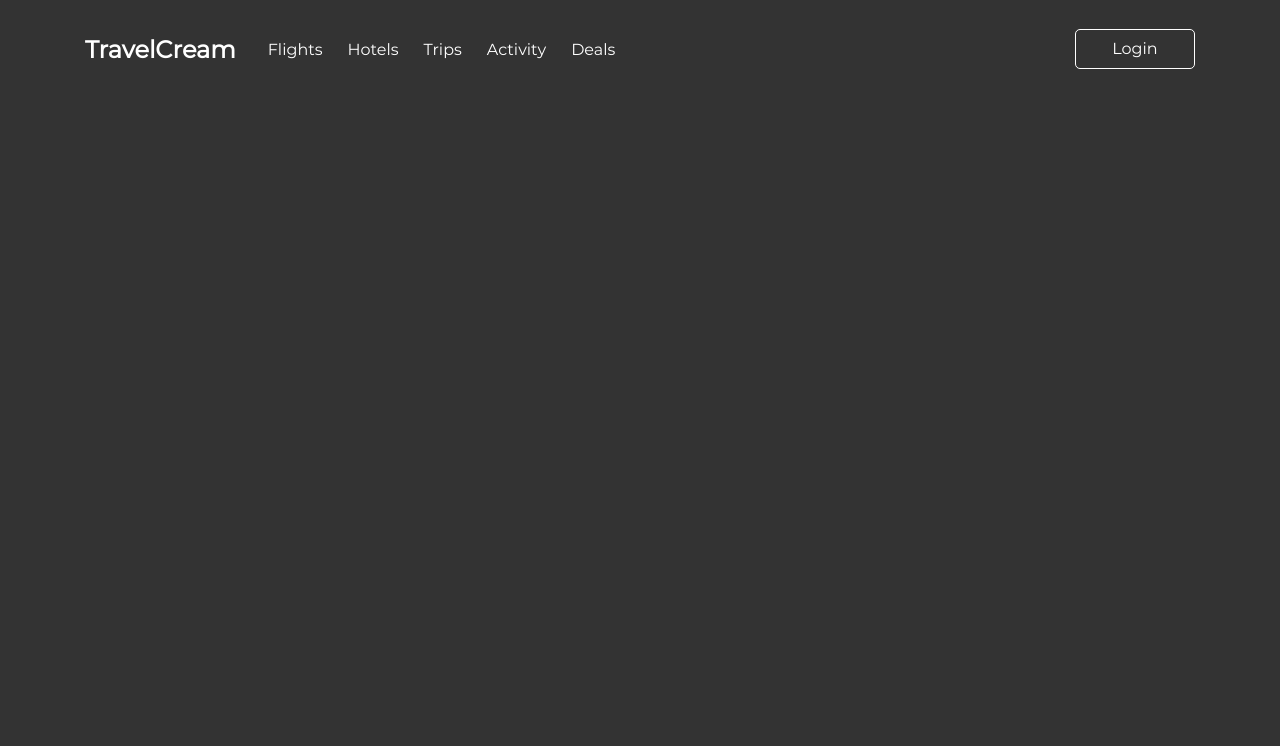
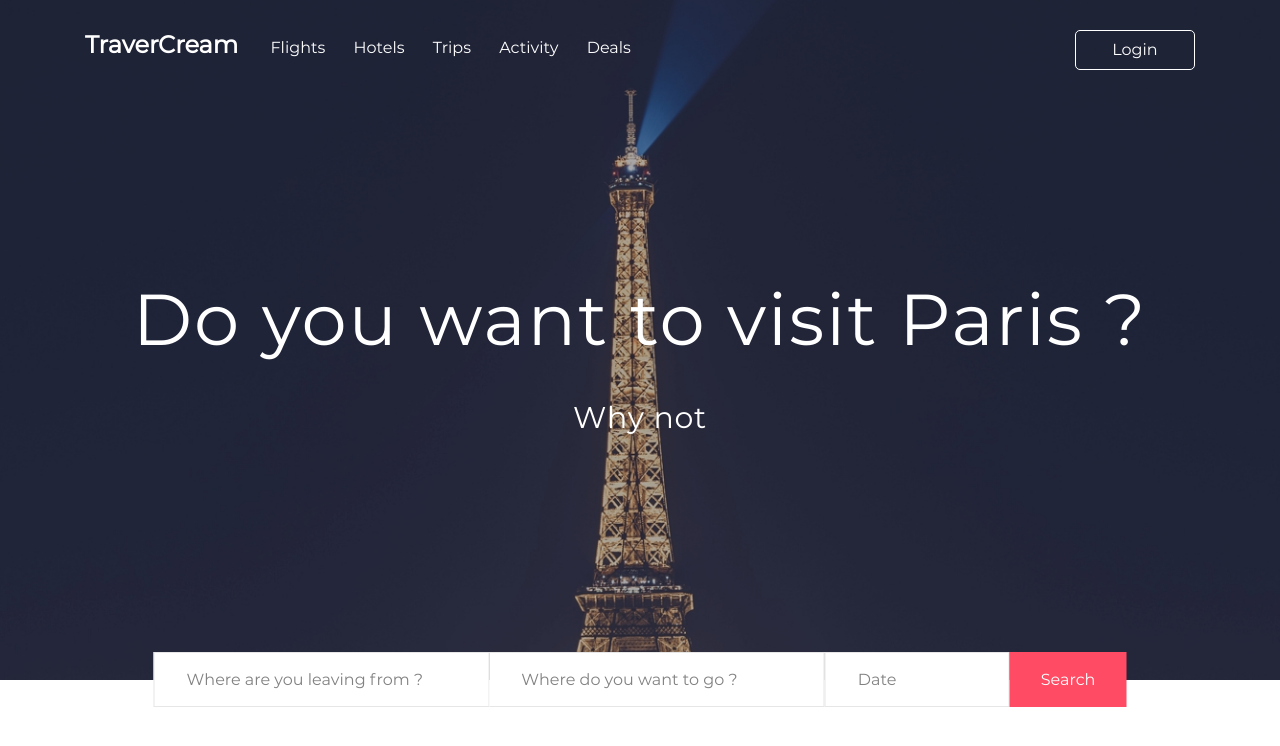
Before and after one commit to AdamabuMedina/Paris_Booking, a plain HTML site: page index.html in a window 1280 px wide. Drawn offline with Linux system fonts and the light colour scheme.

Commit message:
Верстка Первых двух секций

```diff
--- a/index.html
+++ b/index.html
@@ -10,25 +10,43 @@
 
 <body>
   <header class="header">
-    <div class="container header-block">
-      <div class="header-left">
-        <a href="#" class="header-logo">TravelCream</a>
-        <nav class="header-nav">
-          <ul class="header-link">
-            <li><a href="#" class="header-links">Flights</a></li>
-            <li><a href="#" class="header-links">Hotels</a></li>
-            <li><a href="#" class="header-links">Trips</a></li>
-            <li><a href="#" class="header-links">Activity</a></li>
-            <li><a href="#" class="header-links">Deals</a></li>
+    <div class="container clearfix">
+      <div class="header__left">
+        <a href="#" class="header__logo">
+          TraverCream
+        </a>
+        <nav class="header__nav">
+          <ul>
+            <li><a href="#">Flights</a></li>
+            <li><a href="#">Hotels</a></li>
+            <li><a href="#">Trips</a></li>
+            <li><a href="#">Activity</a></li>
+            <li><a href="#">Deals</a></li>
           </ul>
         </nav>
-
       </div>
-      <div class="header-right">
-        <button class="header-btn btn">Login</button>
+      <div class="header__right">
+        <button class="header__login">Login</button>
       </div>
     </div>
   </header>
+
+  <main>
+    <section class="first">
+      <div class="container">
+        <h1 class="first__heading">
+          Do you want to visit Paris ?
+        </h1>
+        <p class="first__descr">Why not</p>
+        <form class="first__form">
+          <input type="text" placeholder="Where are you leaving from ?">
+          <input type="text" placeholder="Where do you want to go ?">
+          <input type="text" class="small__input" placeholder="Date">
+          <button type="submit" class="">Search</button>
+        </form>
+      </div>
+    </section>
+  </main>
 </body>
 
 </html>
--- a/style.css
+++ b/style.css
@@ -25,29 +25,30 @@
    box-sizing: border-box;
    font-family: "Montserrat Regular";
    font-size: 16px;
-}
-
-body {
-   background-color: #333;
+   outline: none;
 }
 
 a {
    text-decoration: none;
 }
 
+.clearfix::after {
+   content: "";
+   display: block;
+   clear: both;
+}
+
 ul {
    list-style-type: none;
 }
 
-.btn {
-   width: 120px;
-   height: 40px;
-   font-weight: 500;
-   line-height: 26px;
-   background-color: transparent;
-   border: 1px solid #fff;
-   border-radius: 5px;
-   color: #fff;
+.header {
+   position: absolute;
+   left: 0;
+   top: 0;
+   width: 100%;
+   z-index: 10;
+   padding-top: 30px;
 }
 
 .container {
@@ -55,36 +56,119 @@ ul {
    margin: 0 auto;
 }
 
-.header-block {
-   display: flex;
-   align-items: center;
-   justify-content: space-between;
+.header__left {
+   float: left;
 }
 
-.header {
-   padding-top: 29px;
+.header__right {
+   float: right;
 }
 
-.header-logo {
+.header__logo {
+   display: inline-block;
    font-weight: 700;
    font-size: 24px;
    color: #fff;
 }
 
-.header-nav {
-   margin-left: 32px;
+.header__nav {
+   margin-left: 28px;
+   display: inline-block;
 }
 
-.header-left {
-   display: flex;
-   align-items: center;
+.header__nav ul {
+   list-style-type: none;
 }
 
-.header-link {
-   display: flex;
+.header__nav ul li {
+   display: inline-block;
 }
 
-.header-links {
-   margin-right: 25px;
+.header__nav ul li a {
+   margin-right: 24px;
    color: #fff;
 }
+
+.header__login {
+   width: 120px;
+   height: 40px;
+   font-weight: 500;
+   line-height: 26px;
+   text-align: center;
+   background-color: transparent;
+   border: 1px solid #fff;
+   border-radius: 5px;
+   color: #fff;
+}
+
+/* first block */
+.first {
+   padding-top: 275px;
+   padding-bottom: 244px;
+   position: relative;
+   background: url("img/first-img.jpg");
+   background-position: center;
+   background-repeat: no-repeat;
+   background-size: cover;
+}
+
+.first__heading {
+   text-align: center;
+   color: #fff;
+   font-weight: 500;
+   letter-spacing: 1.8px;
+   font-size: 72px;
+}
+
+.first__descr {
+   margin-top: 36px;
+   text-align: center;
+   color: #fff;
+   font-size: 30px;
+   letter-spacing: 0.75px;
+}
+
+.first__form {
+   position: absolute;
+   left: 50%;
+   bottom: -27px;
+   z-index: 8;
+   transform: translateX(-50%);
+   width: 973px;
+   font-size: 0;
+}
+
+.first__form input {
+   width: 34.5%;
+   height: 55px;
+   border: 1px solid #e6e6e6;
+   background-color: #fff;
+   padding-left: 32px;
+}
+
+.first__form input::placeholder {
+   color: #818181;
+}
+
+.first__form input:nth-child(2) {
+   border-left: none;
+}
+
+.first__form .small__input {
+   width: 19%;
+}
+
+.first__form button {
+   width: 12%;
+   height: 55px;
+   border: none;
+   color: #fff;
+   background-color: #ff4b64;
+   cursor: pointer;
+   transition: background-color 0.15s;
+}
+
+.first__form button:hover {
+   background-color: #333;
+   transition: background-color 0.15s;
+}
```
